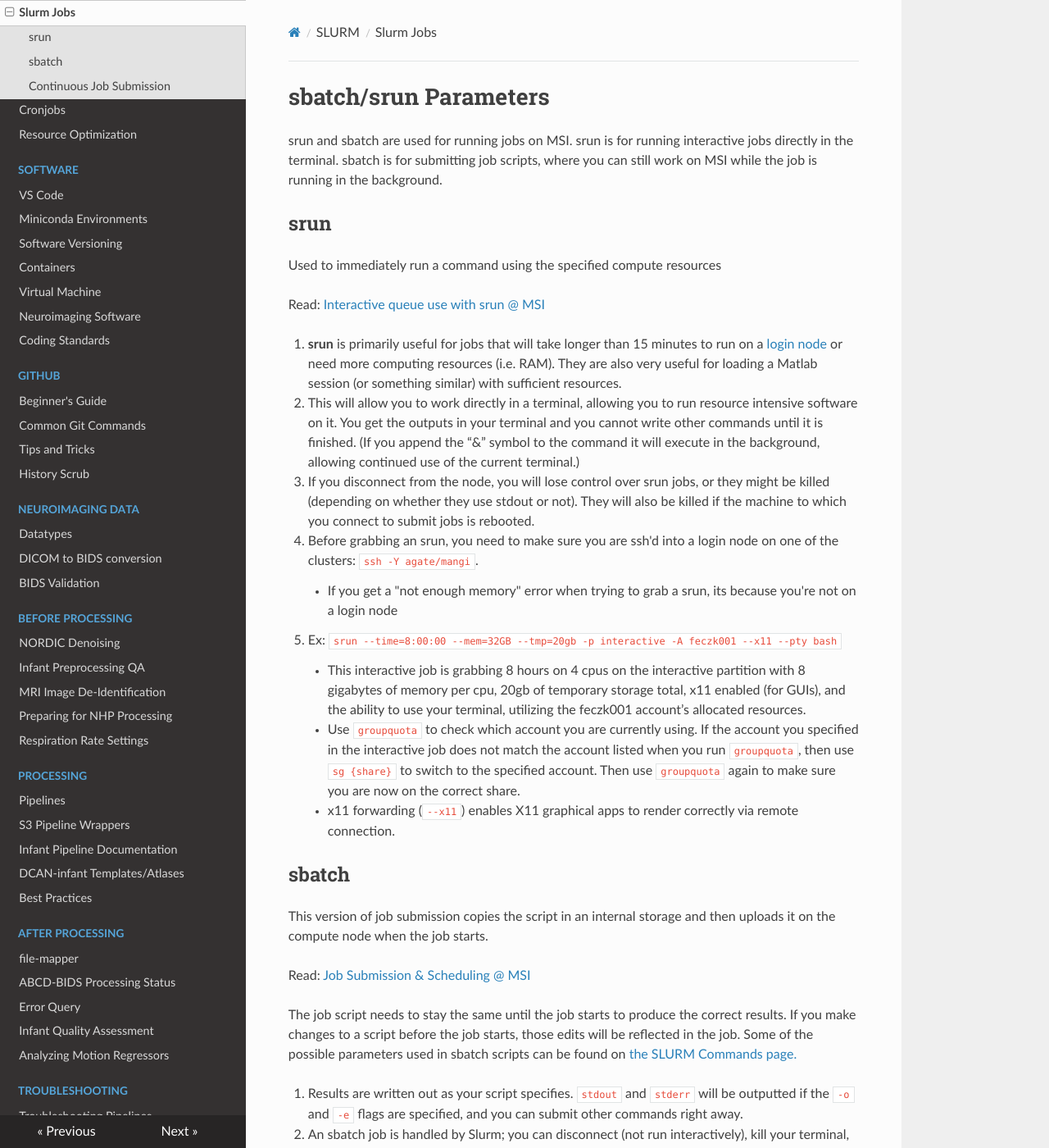
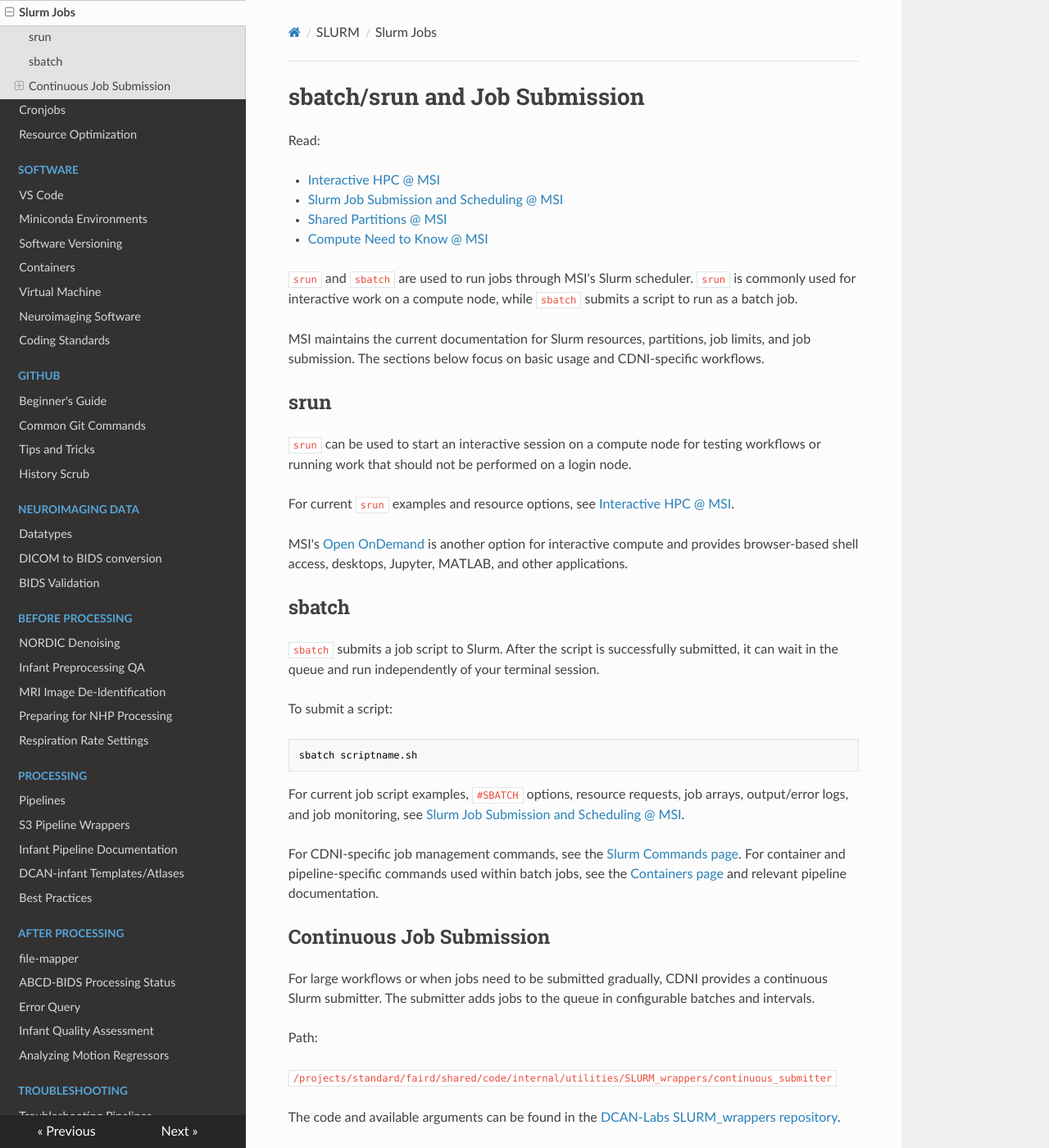
Before and after one commit to DCAN-Labs/cdni-brain, an MkDocs documentation site: the page built from docs/slurm-params.md, in a window 1280 px wide and 1400 px high. Shown: the whole window at 82% size. Built offline with MkDocs 1.6.1, drawn with Linux system fonts in a browser that asks for light colours; nearby versions of some CDN libraries; some of the changed text lies outside the part shown.

Commit message:
Update slurm-params.md

````diff
--- a/docs/slurm-params.md
+++ b/docs/slurm-params.md
@@ -1,88 +1,92 @@
-# sbatch/srun Parameters
+# sbatch/srun and Job Submission
 
-srun and sbatch are used for running jobs on MSI. srun is for running interactive jobs directly in the terminal. sbatch is for submitting job scripts, where you can still work on MSI while the job is running in the background.
+Read:
+
+* [Interactive HPC @ MSI](https://userdocs.msi.umn.edu/compute/interactive_compute.html)
+* [Slurm Job Submission and Scheduling @ MSI](https://userdocs.msi.umn.edu/compute/slurm_job_submission.html)
+* [Shared Partitions @ MSI](https://userdocs.msi.umn.edu/compute/shared_partitions.html)
+* [Compute Need to Know @ MSI](https://userdocs.msi.umn.edu/compute/cluster_info.html)
+
+`srun` and `sbatch` are used to run jobs through MSI's Slurm scheduler. `srun` is commonly used for interactive work on a compute node, while `sbatch` submits a script to run as a batch job.
+
+MSI maintains the current documentation for Slurm resources, partitions, job limits, and job submission. The sections below focus on basic usage and CDNI-specific workflows.
 
 ## srun
 
-Used to immediately run a command using the specified compute resources
+`srun` can be used to start an interactive session on a compute node for testing workflows or running work that should not be performed on a login node.
 
-Read: [Interactive queue use with srun @ MSI](https://www.msi.umn.edu/content/interactive-queue-use-srun)
+For current `srun` examples and resource options, see [Interactive HPC @ MSI](https://userdocs.msi.umn.edu/compute/interactive_compute.html).
 
-1. **srun** is primarily useful for jobs that will take longer than 15 minutes to run on a [login node](partitions.md#nodes) or need more computing resources (i.e. RAM). They are also very useful for loading a Matlab session (or something similar) with sufficient resources.
-2. This will allow you to work directly in a terminal, allowing you to run resource intensive software on it. You get the outputs in your terminal and you cannot write other commands until it is finished. (If you append the “&” symbol to the command it will execute in the background, allowing continued use of the current terminal.)
-3. If you disconnect from the node, you will lose control over srun jobs, or they might be killed (depending on whether they use stdout or not). They will also be killed if the machine to which you connect to submit jobs is rebooted.
-4. Before grabbing an srun, you need to make sure you are ssh'd into a login node on one of the clusters: `ssh -Y agate/mangi`.
-    * If you get a "not enough memory" error when trying to grab a srun, its because you're not on a login node
-5. Ex: `srun --time=8:00:00 --mem=32GB --tmp=20gb -p interactive -A feczk001 --x11 --pty bash`
-    * This interactive job is grabbing 8 hours on 4 cpus on the interactive partition with 8 gigabytes of memory per cpu, 20gb of temporary storage total, x11 enabled (for GUIs), and the ability to use your terminal, utilizing the feczk001 account’s allocated resources.
-    * Use `groupquota` to check which account you are currently using. If the account you specified in the interactive job does not match the account listed when you run `groupquota`, then use `sg {share}` to switch to the specified account. Then use `groupquota` again to make sure you are now on the correct share.
-    * x11 forwarding (`--x11`) enables X11 graphical apps to render correctly via remote connection.
+MSI's [Open OnDemand](https://userdocs.msi.umn.edu/compute/open-ondemand-support.html) is another option for interactive compute and provides browser-based shell access, desktops, Jupyter, MATLAB, and other applications.
 
 ## sbatch
 
-This version of job submission copies the script in an internal storage and then uploads it on the compute node when the job starts.
+`sbatch` submits a job script to Slurm. After the script is successfully submitted, it can wait in the queue and run independently of your terminal session.
 
-Read: [Job Submission & Scheduling @ MSI](https://www.msi.umn.edu/content/job-submission-and-scheduling-slurm)
+To submit a script:
 
-The job script needs to stay the same until the job starts to produce the correct results. If you make changes to a script before the job starts, those edits will be reflected in the job. Some of the possible parameters used in sbatch scripts can be found on [the SLURM Commands page.](slurm.md#job-parameters)
+```bash
+sbatch scriptname.sh
+```
 
-1. Results are written out as your script specifies. `stdout` and `stderr` will be outputted if the `-o` and `-e` flags are specified, and you can submit other commands right away.
-2. An sbatch job is handled by Slurm; you can disconnect (not run interactively), kill your terminal, etc. with no consequence
-3. To run an sbatch, use this command: `sbatch scriptname.sh`
+For current job script examples, `#SBATCH` options, resource requests, job arrays, output/error logs, and job monitoring, see [Slurm Job Submission and Scheduling @ MSI](https://userdocs.msi.umn.edu/compute/slurm_job_submission.html).
 
-    1. Example sbatch layout:
-
-    ![singularity_example](img/singularity_image.png)
-
-    2. The line `#!/bin/bash -l` in needed to indicate that this is a bash script.
-    3. The name of the job is “_abcd-xcp_”, which is a descriptive name that will appear when running `squeue -al --me` in the command line.
-    4. It will send all types of mail to the specified email address “lundq163@umn.edu”
-    5. The resources utilized by this sbatch job include:
-        * a maximum time of 8 hours
-        * 8 cpus per task
-        * queueing on the `msismall` partition
-        * 160 gigabytes of total RAM
-        * utilizing the account _rando149_’s queue
-    6. There are full paths to a directory that will hold both `stdout` and `stderr` files, which are listed above as `output_logs/xcp_full_%A.out` and `output_logs/xcp_full_%A.err`. The `%A` signifies that the job ID number will be added to the filename.
-        * Note: make sure that the _output_logs_ directory exists prior to job submission, if you choose to use one. You can also change that path or not have a sub folder altogether if you want. It is recommended to specify the full path.
-        * If you are submitting a sbatch for a [pipeline wrapper](wrappers.md), you can use `output_logs/xcp_full_%A_%a.err` for the output logs path. The `%a` indicates the array number that is being submitted.
-    7. All of the text after the #SBATCH parameters are the commands needed to run an XCP-D [singularity container](containers.md). This is one example of what can be in an sbatch, and it can be substituted for any command that may need to be run via an sbatch. Read more about the [XCP-D specific flags](https://xcp-d.readthedocs.io/en/latest/usage.html)
-        1. The input and output directory paths are bound to the container’s filesystem using the `-B` syntax. There is also a path to a `.sif` file that will utilize the jobs resources in order to produce the desired outputs using what's in the input directory. This .sif file is a [singularity image](containers.md) that is being run on the specified input files.
-            * Note: these input, output and singularity image paths need to exist prior to running the sbatch.
-            * The input file is binded with the `:ro` option, which indicates it is read only. This is done to ensure that running the command won't accidentally alter the input file.
-    8. If an sbatch job is running for >3 minutes, there are most likely no errors in the run command, and job doesn't need to be closely monitored before completion.
+For CDNI-specific job management commands, see the [Slurm Commands page](slurm.md). For container and pipeline-specific commands used within batch jobs, see the [Containers page](containers.md) and relevant pipeline documentation.
 
 ## Continuous Job Submission
 
-If a submission is above 2000 jobs (slurm’s max in-queue number of jobs), or you would like to space out job submission, use the continuous submitter.
+For large workflows or when jobs need to be submitted gradually, CDNI provides a continuous Slurm submitter. The submitter adds jobs to the queue in configurable batches and intervals.
 
-* Path to continuous submitter: `/projects/standard/faird/shared/code/internal/utilities/SLURM_wrappers/continuous_submitter`
+Path:
 
-* The code can be found [on GitHub.](https://github.com/DCAN-Labs/SLURM_wrappers/tree/main/continuous_submitter)
+`/projects/standard/faird/shared/code/internal/utilities/SLURM_wrappers/continuous_submitter`
 
-* This command needs to be run on a persistent desktop, or at least a desktop with as many hours as it will take to submit all the jobs based on how far apart the submission interval is.
+The code and available arguments can be found in the [DCAN-Labs SLURM_wrappers repository](https://github.com/DCAN-Labs/SLURM_wrappers/tree/main/continuous_submitter).
 
-* Below is an example of what the submitter command will look like:
+Run the submitter from a persistent session that will remain active while jobs are being submitted.
 
-```
-python continuous_slurm_submitter.py --partition small,amdsmall --job-name abcd-hcp-pipeline_full
---log-dir /path/to/cont_slurm_submitter_logs --run_folder /path/to/project/folder/run_files.abcd-hcp-pipeline_full/
---n_cpus 8 --time_limit 48:00:00 --total_memory 20 --tmp_storage 100 --array-size 1000
---submission-interval 300 --account-name feczk001 --mail_user x500@umn.edu
+Example:
+
+```bash
+python continuous_slurm_submitter.py \
+  --partition msismall \
+  --job-name example-job \
+  --log-dir /path/to/logs \
+  --run_folder /path/to/run_files \
+  --n_cpus 8 \
+  --time_limit 48:00:00 \
+  --total_memory 20 \
+  --tmp_storage 100 \
+  --array-size 1000 \
+  --submission-interval 300 \
+  --account_name <account> \
+  --emailed_user <x500>@umn.edu
 ```
 
-The `array-size` is how many jobs you are submitting at once. The `submission-interval` is the amount of time in minutes to wait until submitting another array of jobs.
+`--array-size` controls the number of jobs the submitter attempts to keep in the queue, while `--submission-interval` controls how long it waits between submission attempts.
 
-3. Check the [fairshare](fairshare.md) to know which account to use for processing.
-4. If you have a command or script that outputs to a different group than your primary MSI group (i.e. the group with your home directory), you can use `sg` to run as the group that matches the output directory instead. Recommended for abcd-hcp-pipeline, infant-abcd-bids-pipeline, and nhp-abcd-bids-pipeline to avoid permission errors in the FreeSurfer stage of the pipeline.
+Before submitting a large workflow, check the current [MSI user resource limits](https://userdocs.msi.umn.edu/compute/cluster_info.html#user-resource-limits) and [Shared Partitions](https://userdocs.msi.umn.edu/compute/shared_partitions.html).
 
-    * Example for when your output directory is on faird: `sg faird -c "singularity run <...>"`
+### Group Permissions
 
-    * This includes batch scripts. (e.g. `sg faird -c "sbatch sbatchscript.sh"`)
+If a workflow writes output to a project group different from your primary MSI group, it may need to run under the group that owns the output directory.
 
-    * [More info on sg](https://linux.die.net/man/1/sg)
+For example:
 
-5. Make sure a ton of jobs aren’t failing right away. Permissions errors, job set up issues, and data issues are common causes.
+```bash
+sg faird -c "singularity run <...>"
+```
 
+The same approach can be used when submitting a batch script:
 
-For questions, suggestions, or to note any errors, [post a Github issue](https://github.com/DCAN-Labs/cdni-brain/issues).
+```bash
+sg faird -c "sbatch sbatchscript.sh"
+```
+
+This may be useful for workflows such as `abcd-hcp-pipeline`, `infant-abcd-bids-pipeline`, and `nhp-abcd-bids-pipeline` when group permissions would otherwise cause errors.
+
+For Open OnDemand sessions, use MSI's [Open OnDemand Support](https://userdocs.msi.umn.edu/compute/open-ondemand-support.html) for current project group selection guidance.
+
+After submitting a large workflow, check that jobs are not immediately failing because of permissions, job configuration, or data issues.
+
+For questions, suggestions, or to note any errors, [post a GitHub issue](https://github.com/DCAN-Labs/cdni-brain/issues).
````
